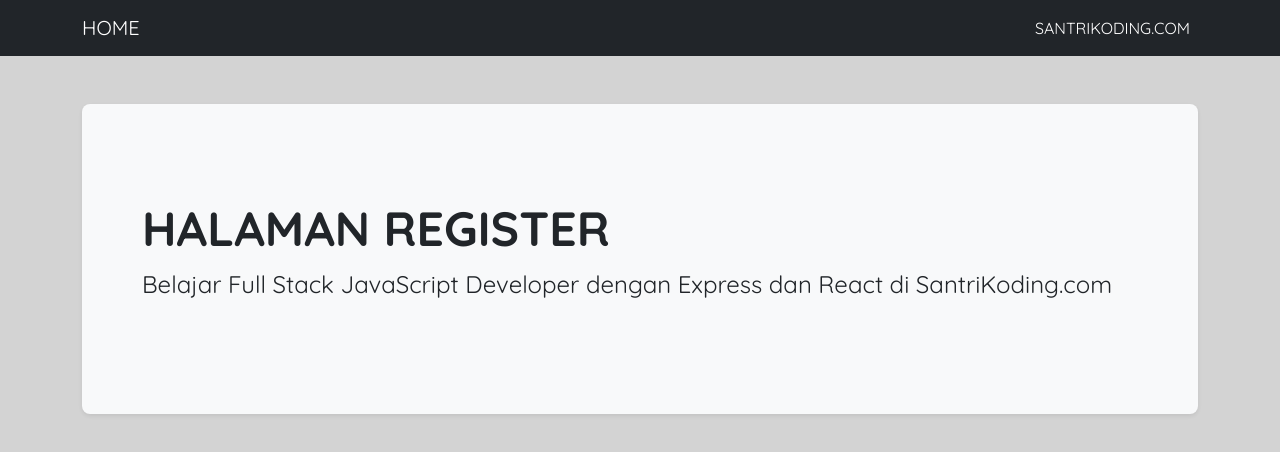
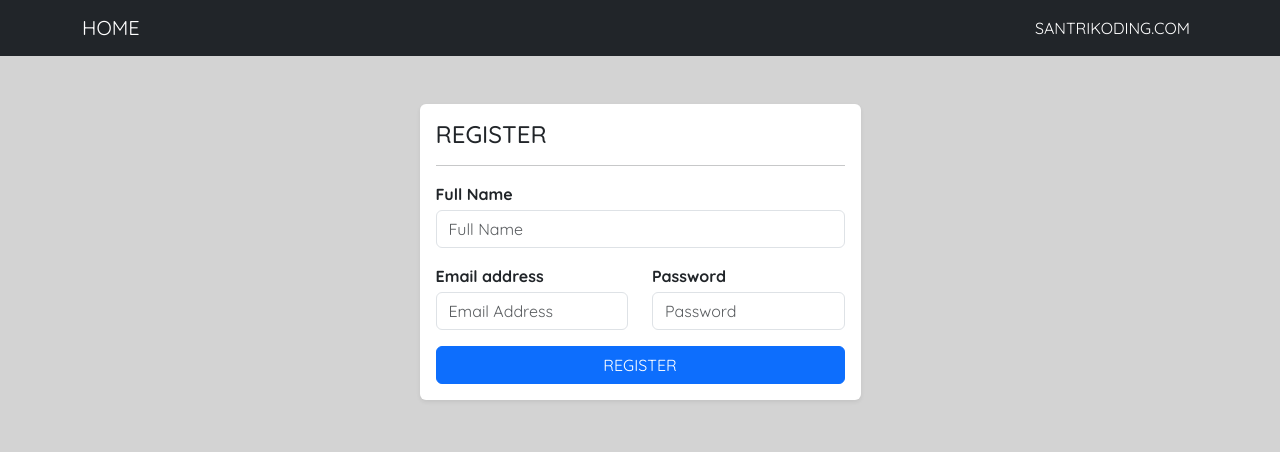
Before and after one commit to septianadip17/frontend-react-santrikoding, a React (Vite) app: page /register in a window 1280 px wide. Shown: the top 452 px of the page. Built offline with nearby package versions, Linux system fonts and the light colour scheme.

Commit message:
register

```diff
--- a/src/views/auth/register.jsx
+++ b/src/views/auth/register.jsx
@@ -1,12 +1,111 @@
+//import hook react
+import { useState } from "react";
+
+//import hook useNavigate from react router dom
+import { useNavigate } from "react-router-dom";
+
+//import services api
+import api from "../../services/api";
+
 export default function Register() {
+  //navigate
+  const navigate = useNavigate();
+
+  //define state
+  const [name, setName] = useState("");
+  const [email, setEmail] = useState("");
+  const [password, setPassword] = useState("");
+
+  //define state validation
+  const [validation, setValidation] = useState([]);
+
+  //function "register"
+  const register = async (e) => {
+    e.preventDefault();
+
+    //call api register
+    await api
+      .post("/api/register", {
+        name: name,
+        email: email,
+        password: password,
+      })
+      .then(() => {
+        //redirect ke halaman login
+        navigate("/login");
+      })
+      .catch((error) => {
+        //assign error to state "validation"
+        setValidation(error.response.data);
+      });
+  };
+
   return (
-    <div className="p-5 mb-4 bg-light rounded-3 shadow-sm">
-      <div className="container-fluid py-5">
-        <h1 className="display-5 fw-bold">HALAMAN REGISTER</h1>
-        <p className="col-md-12 fs-4">
-          Belajar Full Stack JavaScript Developer dengan Express dan React di
-          SantriKoding.com
-        </p>
+    <div className="row justify-content-center">
+      <div className="row justify-content-center">
+        <div className="col-md-5">
+          <div className="card border-0 rounded shadow-sm">
+            <div className="card-body">
+              <h4>REGISTER</h4>
+              <hr />
+              {validation.errors && (
+                <div className="alert alert-danger mt-2 pb-0">
+                  {validation.errors.map((error, index) => (
+                    <p key={index}>
+                      {error.path} : {error.msg}
+                    </p>
+                  ))}
+                </div>
+              )}
+              <form onSubmit={register}>
+                <div className="row">
+                  <div className="col-md-12 mb-3">
+                    <div className="form-group">
+                      <label className="mb-1 fw-bold">Full Name</label>
+                      <input
+                        type="text"
+                        value={name}
+                        onChange={(e) => setName(e.target.value)}
+                        className="form-control"
+                        placeholder="Full Name"
+                      />
+                    </div>
+                  </div>
+                </div>
+
+                <div className="row">
+                  <div className="col-md-6 mb-3">
+                    <div className="form-group">
+                      <label className="mb-1 fw-bold">Email address</label>
+                      <input
+                        type="email"
+                        value={email}
+                        onChange={(e) => setEmail(e.target.value)}
+                        className="form-control"
+                        placeholder="Email Address"
+                      />
+                    </div>
+                  </div>
+                  <div className="col-md-6 mb-3">
+                    <div className="form-group">
+                      <label className="mb-1 fw-bold">Password</label>
+                      <input
+                        type="password"
+                        value={password}
+                        onChange={(e) => setPassword(e.target.value)}
+                        className="form-control"
+                        placeholder="Password"
+                      />
+                    </div>
+                  </div>
+                </div>
+                <button type="submit" className="btn btn-primary w-100">
+                  REGISTER
+                </button>
+              </form>
+            </div>
+          </div>
+        </div>
       </div>
     </div>
   );
```
